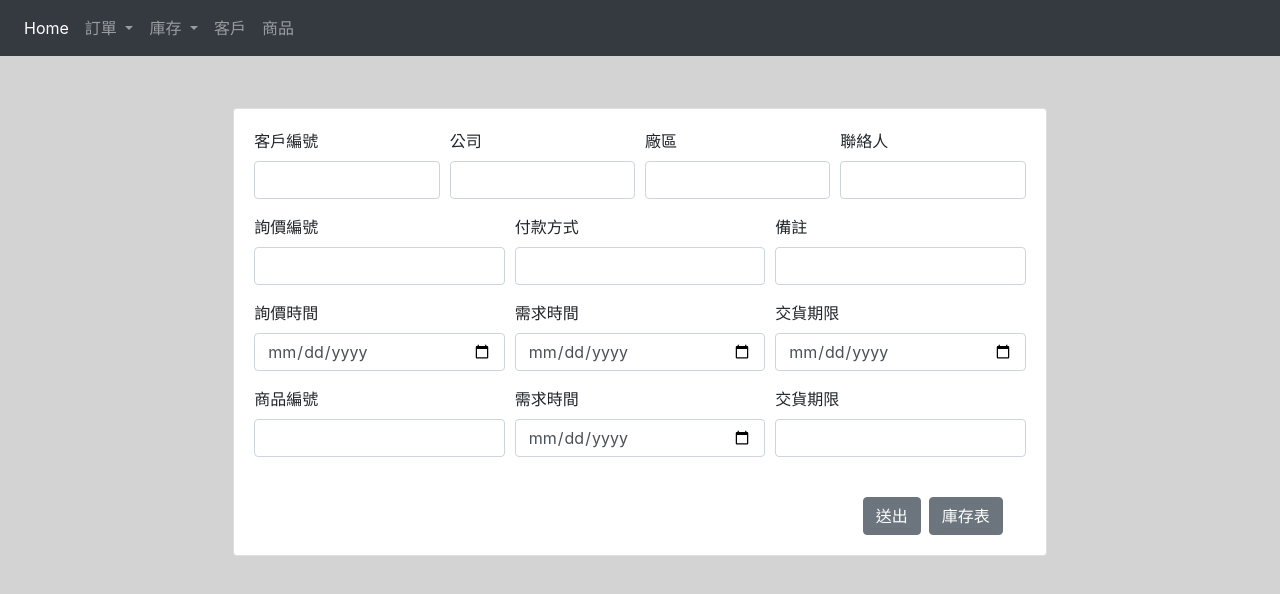
After one commit to ansonuser/citex_project, a Django app: page /select_data/expect_order/ in a window 1280 px wide. The commit adds this page. Shown: the top 594 px of the page. Run offline with Django 3.2, Linux system fonts and the light colour scheme; some libraries are stand-ins or nearby versions.

Commit message:
correct first template

```diff
--- a/query_site/select_data/templates/layout.html
+++ b/query_site/select_data/templates/layout.html
@@ -25,29 +25,44 @@
             <div class="collapse navbar-collapse" id="navbarColor01">
                 <ul class="navbar-nav mr-auto">
                     <li class="nav-item active">
-                    <a class="nav-link"  href="{% url 'select_data:index' %}">Home <span class="sr-only">(current)</span></a>
+                        <a class="nav-link"  href="{% url 'select_data:index' %}">Home <span class="sr-only">(current)</span></a>
+                    </li>
+                    <li class="nav-item">
+                        <li class="nav-item dropdown">
+                            <a class="nav-link dropdown-toggle" href="#" id="navbarDropdownorder" role="button" data-toggle="dropdown" aria-haspopup="true" aria-expanded="false">
+                                訂單
+                            </a>
+                            <div class="dropdown-menu" aria-labelledby="navbarDropdownorder">
+                                <a class="dropdown-item" href="{% url 'select_data:insert' %}">預期訂單</a>
+                                <a class="dropdown-item" href="{% url 'select_data:select' %}">實際訂單</a>
+                            </div>
+                        </li>
+                    </li>
+
+                    <li class="nav-item">
+                        <li class="nav-item dropdown">
+                             <a class="nav-link dropdown-toggle" href="#" id="navbarDropdownstock" role="button" data-toggle="dropdown" aria-haspopup="true" aria-expanded="false">
+                                庫存
+                            </a>
+                            <div class="dropdown-menu" aria-labelledby="navbarDropdownstock">
+                                <a href="#" class="dropdown-item">新增庫存</a>
+                                <a href="#" class="dropdown-item">庫存修改</a>
+                                <div class="dropdown-divider"></div>
+                                <a class="dropdown-item" href="#">
+                                    庫存查詢
+                                </a>
+                            </div>
+                        </li>
                     </li>
                     <li class="nav-item">
                         <a class="nav-link" href="{% url 'select_data:record' %}">
-                            庫存
+                            客戶
                         </a>
                     </li>
-                    <li class="nav-item">
-                        <li class="nav-item dropdown">
-                            <a class="nav-link dropdown-toggle" href="#" id="navbarDropdown" role="button" data-toggle="dropdown" aria-haspopup="true" aria-expanded="false">
-                                訂單
-                            </a>
-                            <div class="dropdown-menu" aria-labelledby="navbarDropdown">
-                            <a class="dropdown-item" href="{% url 'select_data:insert' %}">預期訂單</a>
-                            <a class="dropdown-item" href="{% url 'select_data:select' %}">確認訂單</a>
-                            <!-- <div class="dropdown-divider"></div>
-                            <a class="dropdown-item" href="#">Something else here</a>
-                            </div> -->
-                        </li>
-                    </li>
+
                     <li class="nav-item">
                         <a class="nav-link" href="{% url 'select_data:select' %}">
-                            訂單
+                            商品
                         </a>
                     </li>
                 </ul>
--- /dev/null
+++ b/query_site/select_data/templates/select_data/expect_order.html
@@ -0,0 +1,90 @@
+{% extends 'layout.html' %}
+
+{% block content %}
+<div class="container">
+    <div class="card">
+        <div class="card-body">
+            <form action="\" method="post"> {% csrf_token %}
+
+                <div class="form-row">
+                    <div class="form-group col-md-3">
+                        <label for="custom_no">客戶編號</label>
+                        <input type="text" class="form-control" id="custom_no">
+                    </div>
+                    <div class="form-group col-md-3">
+                        <label for="company">公司</label>
+                        <input type="text"class="form-control" id="company">
+                    </div>
+                    <div class="form-group col-md-3">
+                        <label for="site">廠區</label>
+                        <input type="text" class="form-control" id="site">
+                    </div>
+                    <div class="form-group col-md-3">
+                        <label for="contact_window">聯絡人</label>
+                        <input type="text" class="form-control" id="contact_window">
+                    </div>
+                </div>
+
+                <div class="form-row">
+                    <div class="form-group col-md-4">
+                        <label for="ask_order_no">詢價編號</label>
+                        <input type="text" class="form-control" id="ask_order_no">
+                    </div>
+                    <div class="form-group col-md-4">
+                        <label for="pay_way">付款方式</label>
+                        <input type="text" class="form-control" id="pay_way">
+                    </div>
+                    <div class="form-group col-md-4">
+                        <label for="note_expect_order">備註</label>
+                        <input type="text" class="form-control" id="note_expect_order">
+                    </div>
+                </div>
+                <div class="form-row">
+                    <div class="form-group col-md-4">
+                        <label for="ask_date">詢價時間</label>
+                        <input type="date" class="form-control" id="ask_date">
+                    </div>
+                    <div class="form-group col-md-4">
+                        <label for="demand_date">需求時間</label>
+                        <input type="date" class="form-control" id="demand_date">
+                    </div>
+                    <div class="form-group col-md-4">
+                        <label for="deadline">交貨期限</label>
+                        <input type="date" class="form-control" id="deadline">
+                    </div>
+                </div>
+
+                <div class="form-row">
+                    <div class="form-group col-md-4">
+                        <label for="product_no">商品編號</label>
+                        <input type="text" class="form-control" id="product_no">
+                    </div>
+                    <div class="form-group col-md-4">
+                        <label for="demand_date">需求時間</label>
+                        <input type="date" class="form-control" id="demand_date">
+                    </div>
+                    <div class="form-group col-md-4">
+                        <label for="deadline">交貨期限</label>
+                        <input type="text" class="form-control" id="deadline">
+                    </div>
+                </div>
+                <div class="col-md-12">
+                    <div class="btn-toolbar pull-right" role="toolbar" arial-label="twbgs">
+                        <div class="btn-group mr-2" role="group" style="padding-top: 1.5rem ;">
+                            <button type="submit" class="btn btn-secondary " >
+                                送出
+                            </button>
+                        </div>
+                        <div class="btn-group mr-2" role="group" style="padding-top: 1.5rem ;">
+                            <button class="btn btn-secondary" type="submit">
+                                庫存表
+                            </button>
+                        </div>
+                    </div>
+                </div>
+            </form>
+        </div>
+    </div>
+</div>
+
+{% endblock %}
--- a/query_site/select_data/urls.py
+++ b/query_site/select_data/urls.py
@@ -7,5 +7,6 @@ urlpatterns = [
     path('', views.index, name = 'index'),
     path('insert/', views.insert, name = 'insert'),
     path('record/', views.record, name = 'record'),
-    path('select/', views.select, name = 'select')
+    path('select/', views.select, name = 'select'),
+    path('expect_order/', views.expect_order, name = 'expect_order')
 ]
--- a/query_site/select_data/views.py
+++ b/query_site/select_data/views.py
@@ -11,6 +11,9 @@ from .utils import *
 
 def index(request):
     return render(request,'select_data/index.html')
+
+def expect_order(request):
+    return render(request,'select_data/expect_order.html')
 
 
 def record(request):
```
Also changed, not shown: db.sqlite3 (deleted).
